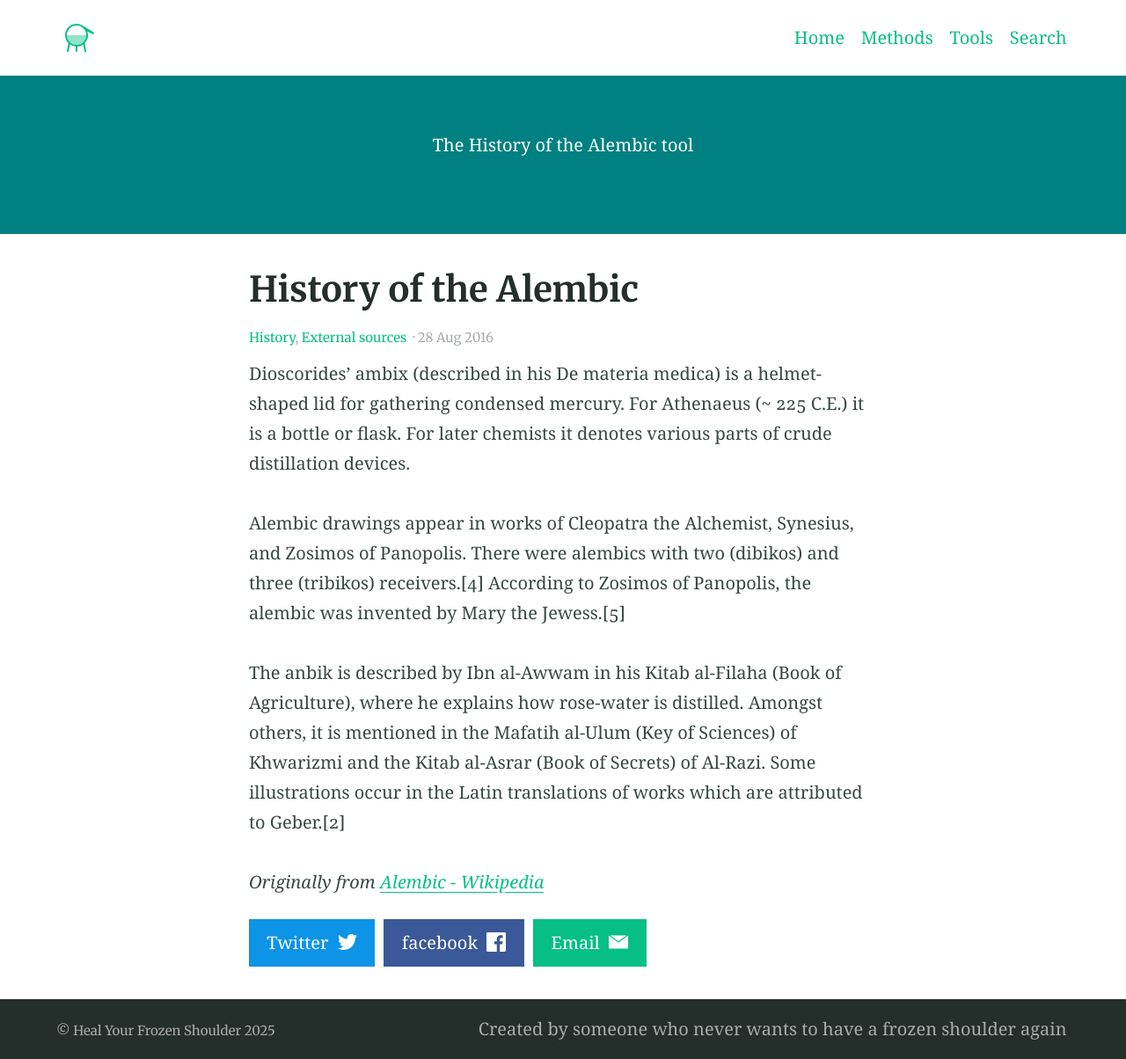
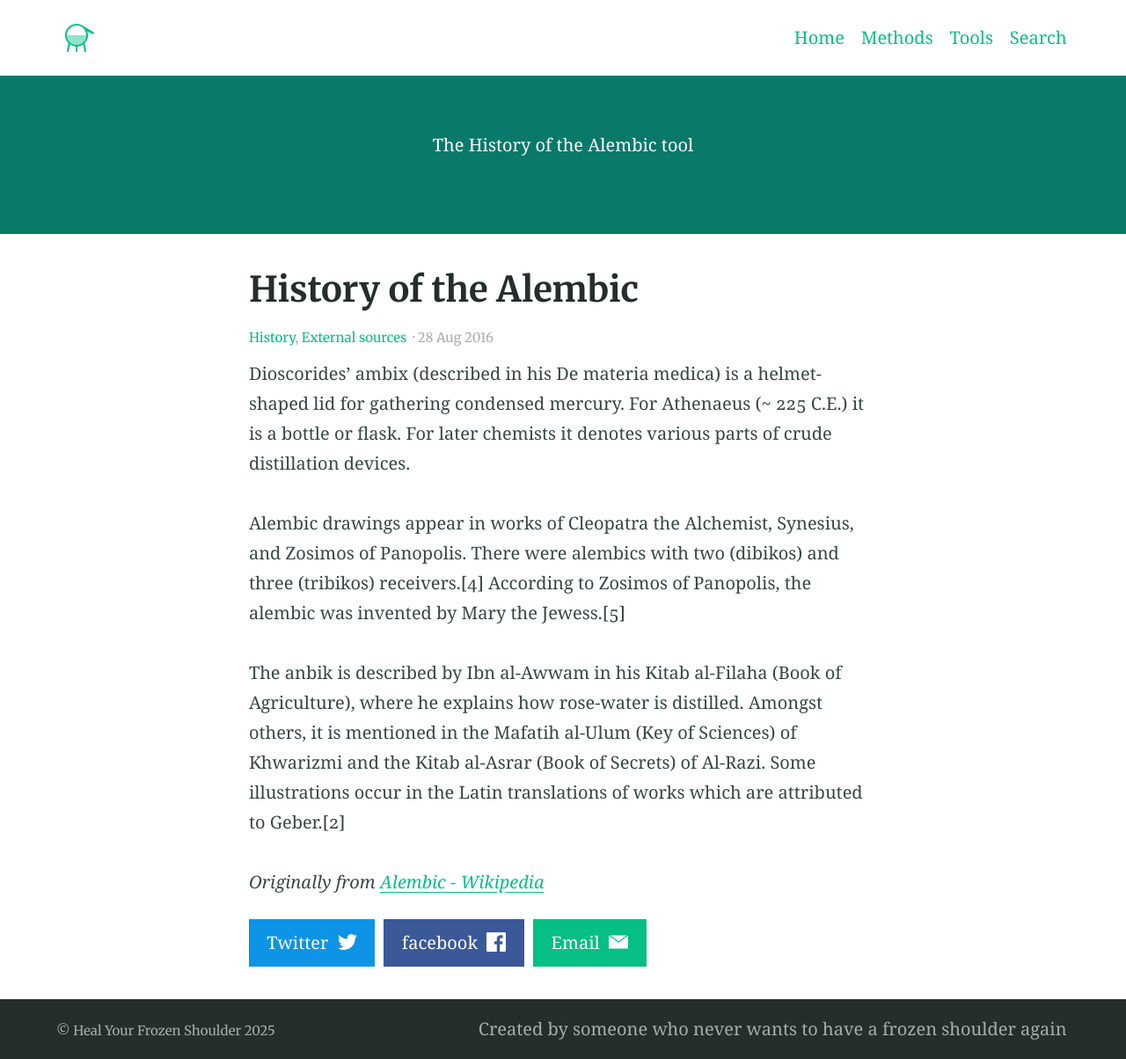
Before and after one commit to suzycc/heal-frozen-shoulder, a Jekyll site: the page built from _posts/2016-08-28-example-post-two.md, in a window 1280 px wide. Shown: the whole page at 88% size. Built offline with Jekyll 4.4.1, drawn with Linux system fonts in a browser that asks for light colours; Markdown is read by kramdown in place of the engine named in the settings.

Commit message:
Update site-feature.html

```diff
--- a/_includes/site-feature.html
+++ b/_includes/site-feature.html
@@ -34,7 +34,7 @@
        {% if feature_image %}
          style="background-image: url({{ feature_image }});"
        {% else %}
-         style="height: 20vh; background-color: teal; color: white; display: flex; align-items: center; justify-content: center; text-align: center;"
+         style="height: 20vh; background-color: #097969; color: white; display: flex; align-items: center; justify-content: center; text-align: center;"
        {% endif %}>
     <div class="container typeset">
       {{ feature_text | markdownify }}
```
